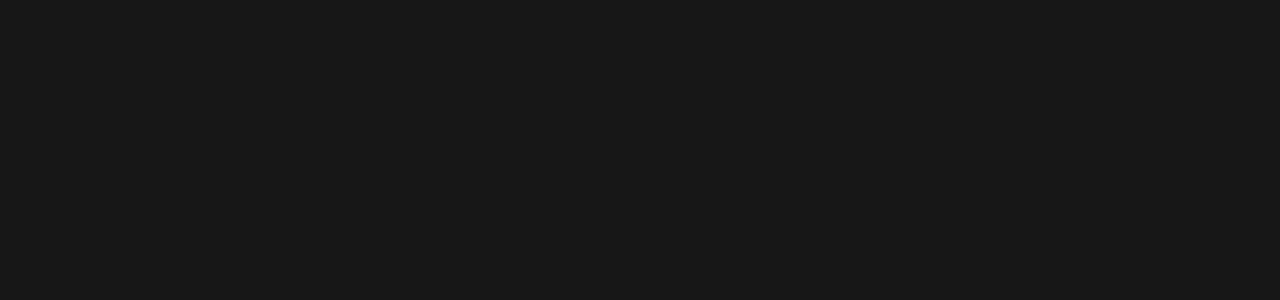
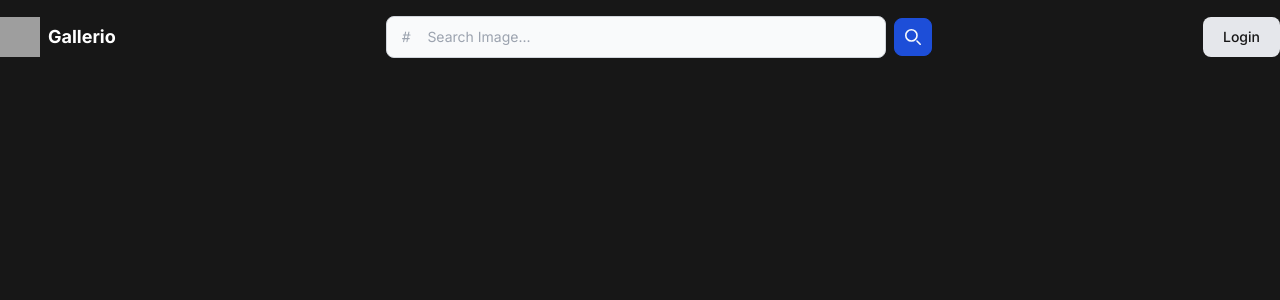
Before and after one commit to BeatriceWambuiMbugua/gallerio, a Next.js app: page / in a window 1280 px wide. Shown: the top 300 px of the page. Built offline with nearby package versions, Linux system fonts and the light colour scheme; grey boxes are pictures that could not be loaded.

Commit message:
[Navbar] Add navbar component to layout for better navigation.

```diff
--- a/app/layout.js
+++ b/app/layout.js
@@ -1,17 +1,21 @@
-import './globals.css'
-import { Inter } from 'next/font/google'
+import Navbar from "@/components/Navbar";
+import "./globals.css";
+import { Inter } from "next/font/google";
 
-const inter = Inter({ subsets: ['latin'] })
+const inter = Inter({ subsets: ["latin"] });
 
 export const metadata = {
-  title: 'Gallerio',
-  description: 'Visual World Exploration',
-}
+  title: "Gallerio",
+  description: "Visual World Exploration",
+};
 
 export default function RootLayout({ children }) {
   return (
     <html lang="en">
-      <body className={inter.className}>{children}</body>
+      <body className={inter.className}>
+        <Navbar />
+        {children}
+      </body>
     </html>
-  )
+  );
 }
```
